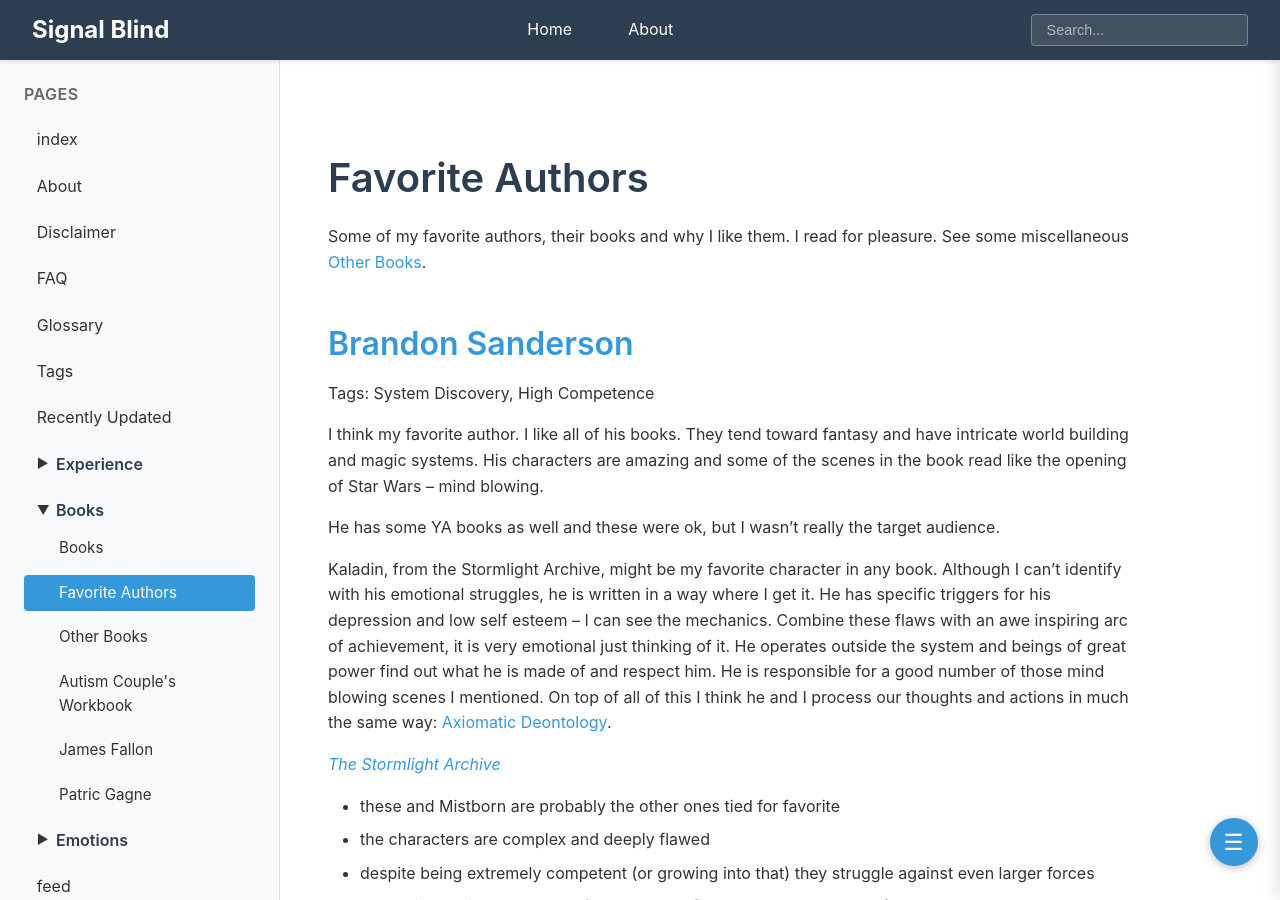
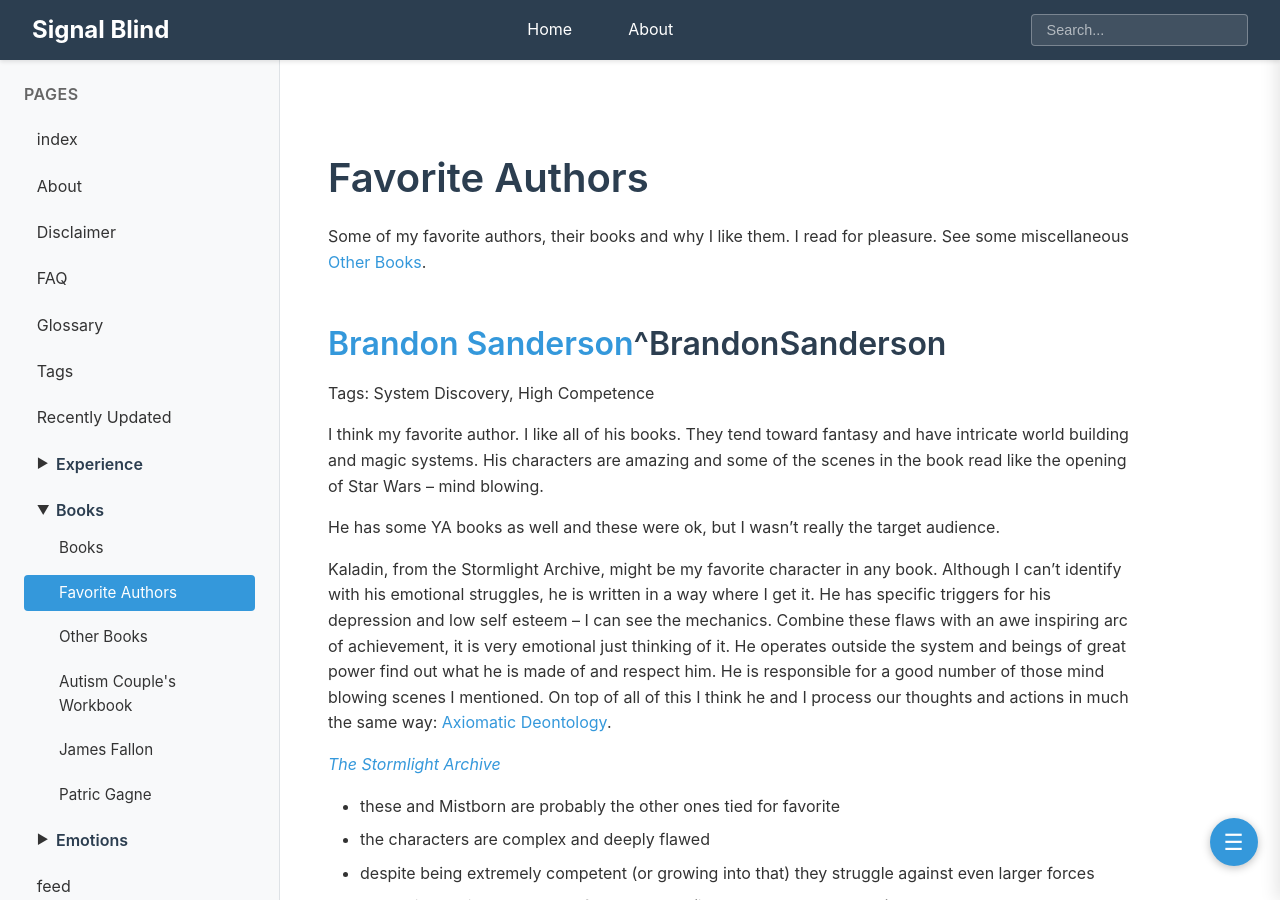
Before and after one commit to SignalBlind/SignalBlind.github.io, a Jekyll site: the page built from Books/Favorite Authors.md, in a window 1280 px wide and 900 px high. Built offline with Jekyll 4.4.1, drawn with Linux system fonts in a browser that asks for light colours; comment, search, counter and statistics services are not loaded.

Commit message:
make it easier to link

```diff
--- a/Books/Favorite Authors.md
+++ b/Books/Favorite Authors.md
@@ -5,7 +5,7 @@
 order: 810
 ---
 Some of my favorite authors, their books and why I like them.  I read for pleasure.  See some miscellaneous [Other Books](Other%20Books.md).
-## [Brandon Sanderson](https://www.amazon.com/stores/Brandon-Sanderson/author/B001IGFHW6)
+## [Brandon Sanderson](https://www.amazon.com/stores/Brandon-Sanderson/author/B001IGFHW6)^BrandonSanderson
 Tags: System Discovery, High Competence
 
 I think my favorite author.  I like all of his books.  They tend toward fantasy and have intricate world building and magic systems.  His characters are amazing and some of the scenes in the book read like the opening of Star Wars -- mind blowing.
```
